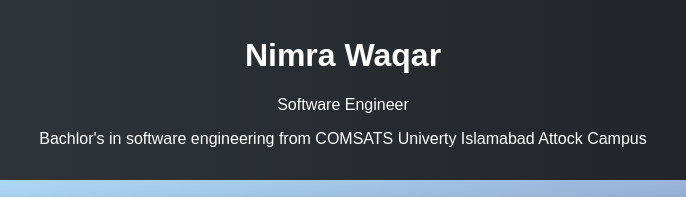
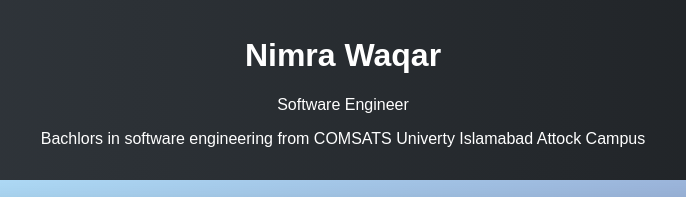
Before and after one commit to am-nimrah/portfolio, a plain HTML site: page index.html in a window 1280 px wide. Shown: the top 197 px of the page, 297-983 px from the left. Drawn offline with Linux system fonts and the light colour scheme.

Commit message:
Update index.html

```diff
--- a/index.html
+++ b/index.html
@@ -45,7 +45,7 @@
     <header>
         <h1>Nimra Waqar</h1>
         <p>Software Engineer</p>
-	<p>Bachlor's in software engineering from COMSATS Univerty Islamabad Attock Campus</p>
+	<p>Bachlors in software engineering from COMSATS Univerty Islamabad Attock Campus</p>
     </header>
 
     <section>
```
